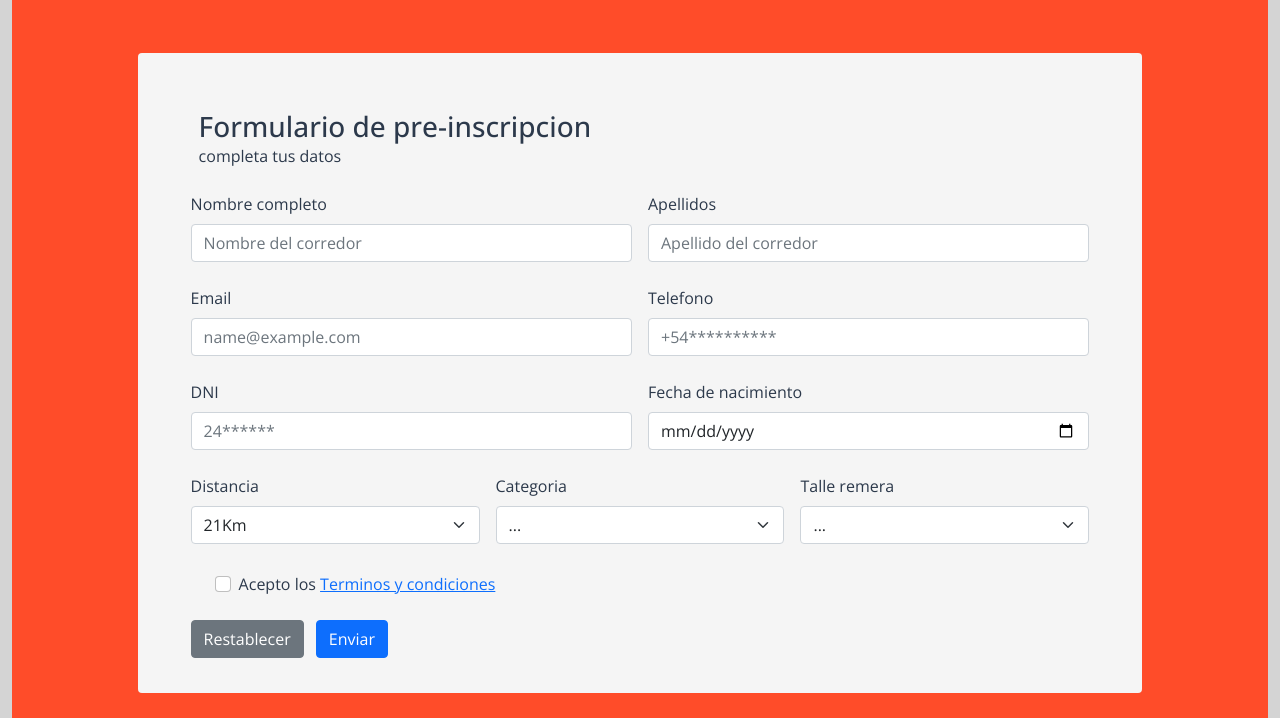
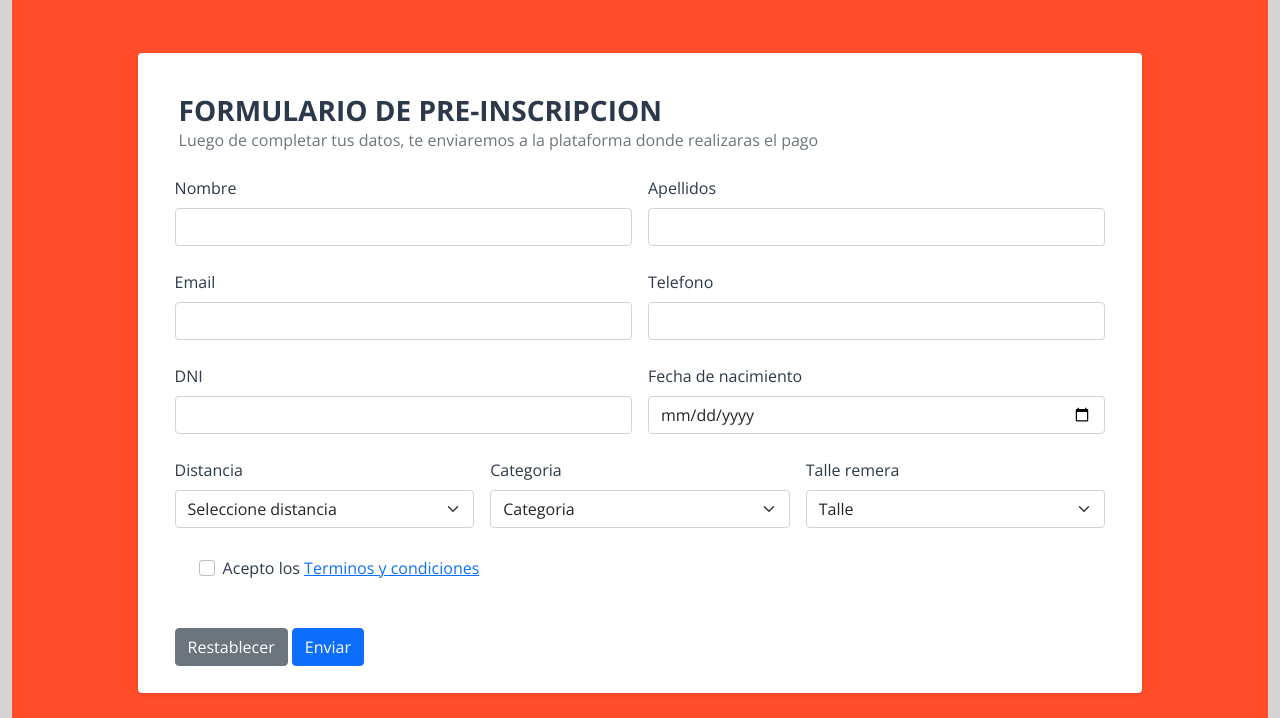
Before and after one commit to diegodg91/Proyecto_GuacaRace, a website: page pages/form-inscricipcion.html in a window 1280 px wide. Shown: the part 82-800 px from the top of the page. Drawn offline with nearby package versions, Linux system fonts and the light colour scheme; files whose address does not match are found by name.

Commit message:
formulario de pre-inscripcion validado (front)

```diff
--- a/pages/form-inscricipcion.html
+++ b/pages/form-inscricipcion.html
@@ -69,61 +69,72 @@
 
         <section class="form__pre pt-5 pb-5">
             <!-- contenedor de formulario -->
-            <div class="row mx-auto form__pre-container">
+            <div class="row mx-auto form__pre-container shadow-sm p-3 mb-5 bg-body rounded">
                 <div class="col">
                     <div class="row">
-                        <div class="col-12 ps-3">
-                            <h3 class="mt-4">Formulario de pre-inscripcion</h3>
-                            <p class="text-justify">completa tus datos</p>
+                        <div class="col-12">
+                            <h3 class="mt-4 text-uppercase fw-bold">Formulario de pre-inscripcion</h3>
+                            <p class="text-muted text-justify">
+                                Luego de completar tus datos,
+                                te enviaremos a la plataforma donde realizaras el pago</p>
                         </div>
                     </div>
                     <!-- formulario -->
-                    <form class="row g-3 needs-validation mt-4">
+                    <form class="row g-3 mt-4 needs-validation" novalidate>
 
                         <div class="col-md-6">
-                            <label for="validationCustomName" class="form-label">Nombre completo</label>
-                            <input type="text" id="validationCustomName" class="form-control mt-2"
-                                placeholder="Nombre del corredor" required>
+                            <label for="nombre" class="form-label">Nombre</label>
+                            <input id="nombre" name="nombre" type="text" class="form-control mt-2" required>
+                            <div class="valid-feedback">Completo</div>
+                            <div class="invalid-feedback">Complete los datos</div>
                         </div>
                         <div class="col-md-6">
-                            <label for="inputSurName" class="form-label">Apellidos</label>
-                            <input type="text" id="inputSurName" class="form-control mt-2"
-                                placeholder="Apellido del corredor" aria-label="First name" required>
+                            <label for="apellido" class="form-label">Apellidos</label>
+                            <input id="nombre" name="apellido" type="text" class="form-control mt-2" required>
+                            <div class="valid-feedback">Completo</div>
+                            <div class="invalid-feedback">Complete los datos</div>
                         </div>
                         <div class="col-sm-12 col-md-6">
-                            <label for="FormControlEmail" class="form-label mt-4">Email</label>
-                            <input type="email" class="form-control mt-2" id="FormControlEmail"
-                                placeholder="name@example.com" required>
+                            <label for="email" class="form-label mt-4">Email</label>
+                            <input id="email" name="email" type="email" class="form-control mt-2" required>
+                            <div class="valid-feedback">Completo</div>
+                            <div class="invalid-feedback">Complete los datos</div>
                         </div>
                         <div class="col-sm-12 col-md-6">
-                            <label for="exampleFormControlInput1" class="form-label mt-4">Telefono</label>
-                            <input type="text" class="form-control mt-2" id="exampleFormControlInput1"
-                                placeholder="+54**********" required>
+                            <label for="telefono" class="form-label mt-4">Telefono</label>
+                            <input id="telefono" name="telefono" type="text" class="form-control mt-2" required>
+                            <div class="valid-feedback">Completo</div>
+                            <div class="invalid-feedback">Complete los datos</div>
                         </div>
                         <div class="col-sm-12 col-md-6">
-                            <label for="exampleFormControlDocumento" class="form-label mt-4">DNI</label>
-                            <input type="text" class="form-control mt-2" id="exampleFormControlDocumento"
-                                placeholder="24******" required>
+                            <label for="documento" class="form-label mt-4">DNI</label>
+                            <input id="documento" name="documento" type="text" class="form-control mt-2" required>
+                            <div class="valid-feedback">Completo</div>
+                            <div class="invalid-feedback">Complete los datos</div>
                         </div>
                         <div class="col-sm-12 col-md-6">
-                            <label for="exampleFormControlDocumento" class="form-label mt-4">Fecha de nacimiento</label>
-                            <input type="date" class="form-control mt-2" id="exampleFormControlDocumento"
-                                placeholder="10/01/1990" required>
+                            <label for="nacimiento" class="form-label mt-4">Fecha de nacimiento</label>
+                            <input id="nacimiento" name="nacimiento" type="date" class="form-control mt-2" required>
+                            <div class="valid-feedback">Completo</div>
+                            <div class="invalid-feedback">Complete los datos</div>
                         </div>
 
                         <div class="col-sm-12 col-md-4">
-                            <label for="inputState" class="form-label mt-4">Distancia</label>
-                            <select id="inputState" class="form-select mt-2" required>
-                                <option selected>21Km</option>
+                            <label for="distancia" class="form-label mt-4">Distancia</label>
+                            <select id="distancia" name="distancia" class="form-select mt-2" required>
+                                <option selected disabled value="">Seleccione distancia</option>
+                                <option>21Km</option>
                                 <option>15Km</option>
                                 <option>7Km</option>
                             </select>
+                            <div class="valid-feedback">Completo</div>
+                            <div class="invalid-feedback">Complete los datos</div>
                         </div>
 
                         <div class="col-sm-12 col-md-4">
-                            <label for="inputState" class="form-label mt-4">Categoria</label>
-                            <select id="inputState" class="form-select mt-2" required>
-                                <option selected>...</option>
+                            <label for="categoria" class="form-label mt-4">Categoria</label>
+                            <select id="categoria" name="categoria" class="form-select mt-2" required>
+                                <option selected disabled value="">Categoria</option>
                                 <option>Mas 60</option>
                                 <option>50-59</option>
                                 <option>40-49</option>
@@ -131,31 +142,37 @@
                                 <option>19-29</option>
                                 <option>Hasta 18</option>
                             </select>
+                            <div class="valid-feedback">Completo</div>
+                            <div class="invalid-feedback">Complete los datos</div>
                         </div>
 
                         <div class="col-sm-12 col-md-4">
                             <label for="inputState" class="form-label mt-4">Talle remera</label>
                             <select id="inputState" class="form-select mt-2" required>
-                                <option selected>...</option>
+                                <option selected disabled value="">Talle</option>
                                 <option>XXL</option>
                                 <option>XL</option>
                                 <option>L</option>
                                 <option>M</option>
                                 <option>S</option>
                             </select>
+                            <div class="valid-feedback">Completo</div>
+                            <div class="invalid-feedback">Complete los datos</div>
                         </div>
 
-                        <div class="col-12-auto">
-                            <div class="form-check pt-4 mx-auto align-items-center">
-                                <input class="form-check-input mt-2" type="checkbox" id="gridCheck">
+                        <div class="col-12">
+                            <div class="form-check mt-4">
+                                <input class="form-check-input mt-2" type="checkbox" id="gridCheck" required>
                                 <label class="form-check-label mt-1 ms-2" for="gridCheck">
                                     Acepto los <a href="#">Terminos y condiciones</a>
                                 </label>
+                                <div class="valid-feedback">Completo</div>
+                                <div class="invalid-feedback">Incompleto</div>
                             </div>
                         </div>
-                        <div class="col-12 mt-4 ">
+                        <div class="col-12 mt-5">
                             <button type="reset" class="btn btn-secondary">Restablecer</button>
-                            <button type="submit" class="btn btn-primary ms-2">Enviar</button>
+                            <button type="submit" class="btn btn-primary">Enviar</button>
 
                         </div>
 
@@ -194,11 +211,28 @@
         integrity="sha384-ka7Sk0Gln4gmtz2MlQnikT1wXgYsOg+OMhuP+IlRH9sENBO0LRn5q+8nbTov4+1p"
         crossorigin="anonymous"></script>
 
-    <!-- Option 2: Separate Popper and Bootstrap JS -->
-    <!--
-    <script src="https://cdn.jsdelivr.net/npm/@popperjs/core@2.10.2/dist/umd/popper.min.js" integrity="sha384-7+zCNj/IqJ95wo16oMtfsKbZ9ccEh31eOz1HGyDuCQ6wgnyJNSYdrPa03rtR1zdB" crossorigin="anonymous"></script>
-    <script src="https://cdn.jsdelivr.net/npm/bootstrap@5.1.3/dist/js/bootstrap.min.js" integrity="sha384-QJHtvGhmr9XOIpI6YVutG+2QOK9T+ZnN4kzFN1RtK3zEFEIsxhlmWl5/YESvpZ13" crossorigin="anonymous"></script>
-    -->
+    <script>
+        (function () {
+            'use strict'
+
+            // Fetch all the forms we want to apply custom Bootstrap validation styles to
+            var forms = document.querySelectorAll('.needs-validation')
+
+            // Loop over them and prevent submission
+            Array.prototype.slice.call(forms)
+                .forEach(function (form) {
+                    form.addEventListener('submit', function (event) {
+                        if (!form.checkValidity()) {
+                            event.preventDefault()
+                            event.stopPropagation()
+                        }
+
+                        form.classList.add('was-validated')
+                    }, false)
+                })
+        })()
+    </script>
+
 </body>
 
 </html>
```
